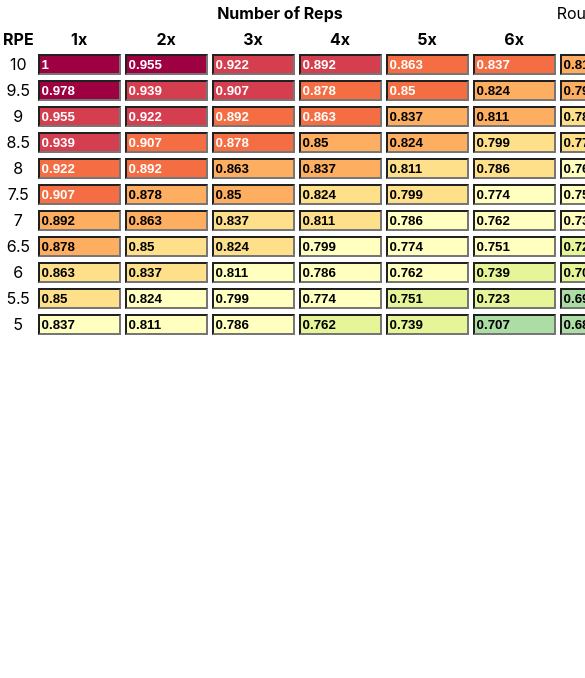
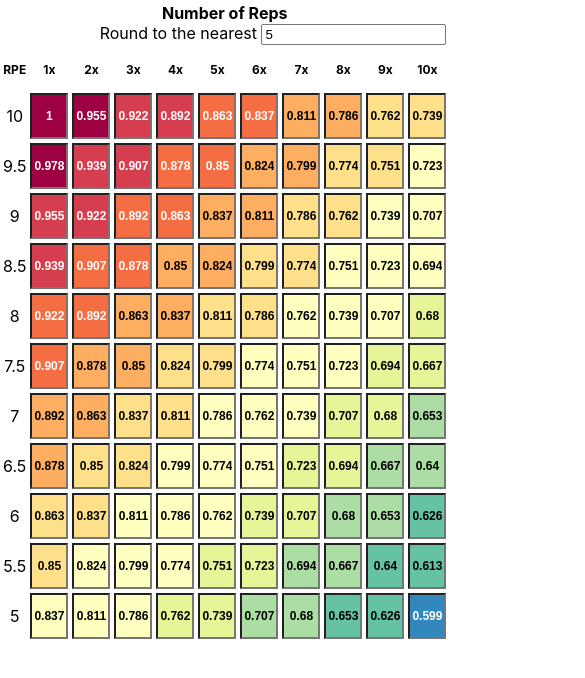
Before and after one commit to nickdeis/rpe-matrix-calculator, a React (Create React App) app: page / in a window 390 px wide. Shown: the top 678 px of the page, 585 px wide, since content can reach past the window. Built offline with nearby package versions, Linux system fonts and the light colour scheme.

Commit message:
Adding mobile support

```diff
--- a/src/App.css
+++ /dev/null
@@ -1,38 +0,0 @@
-.App {
-  text-align: center;
-}
-
-.App-logo {
-  height: 40vmin;
-  pointer-events: none;
-}
-
-@media (prefers-reduced-motion: no-preference) {
-  .App-logo {
-    animation: App-logo-spin infinite 20s linear;
-  }
-}
-
-.App-header {
-  background-color: #282c34;
-  min-height: 100vh;
-  display: flex;
-  flex-direction: column;
-  align-items: center;
-  justify-content: center;
-  font-size: calc(10px + 2vmin);
-  color: white;
-}
-
-.App-link {
-  color: #61dafb;
-}
-
-@keyframes App-logo-spin {
-  from {
-    transform: rotate(0deg);
-  }
-  to {
-    transform: rotate(360deg);
-  }
-}
--- /dev/null
+++ b/src/RPECalc.css
@@ -0,0 +1,22 @@
+.weight-input {
+    width: 75px;
+}
+
+.valid-reps-header {
+    width: 75px;
+}
+
+@media (max-width: 900px) {
+    .weight-input {
+        width: 45px;
+    }
+}
+
+@media (max-width: 500px) {
+    .weight-input {
+        width: 30px;
+        height: 40px;
+        font-size: 12px;
+        text-align: center;
+    }
+}
--- a/src/RPECalc.tsx
+++ b/src/RPECalc.tsx
@@ -1,6 +1,6 @@
 import React from "react";
-import "./App.css";
 import { VALID_RPE, VALID_REPS, RPE, balanceRPEMatrix } from "./rpe-calc";
+import "./RPECalc.css";
 
 type RepHeadersProps = {
   roundTo: number;
@@ -20,11 +20,11 @@ class RepsHeaders extends React.PureComponent<RepHeadersProps> {
           </td>
         </tr>
         <tr>
-          <th style={{ width: 75 }} key="RPE">
+          <th className="weight-input" key="RPE">
             RPE
           </th>
           {VALID_REPS.map(rep => (
-            <th style={{ width: 75 }} key={rep}>
+            <th className="weight-input" key={rep}>
               {rep}x
             </th>
           ))}
@@ -79,7 +79,8 @@ class RPEInput extends React.PureComponent<RPEInputProps> {
         data-x={x}
         data-y={y}
         onKeyDown={onKeyDown}
-        style={{ width: 75, fontWeight: 700, ...determineSpectralColor(x, y) }}
+        className="weight-input"
+        style={{ fontWeight: 700, ...determineSpectralColor(x, y) }}
         defaultValue={n}
         ref={node => (this.node = node)}
       />
```
